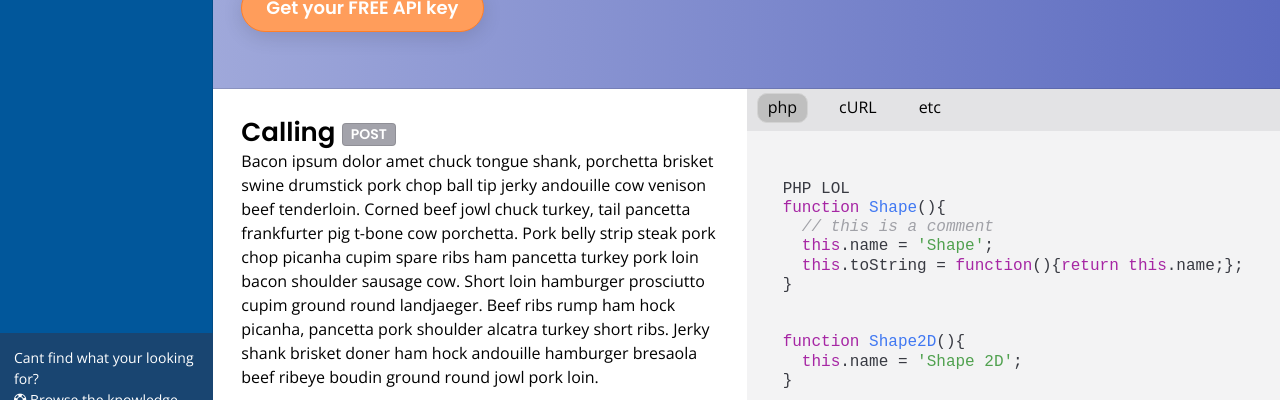
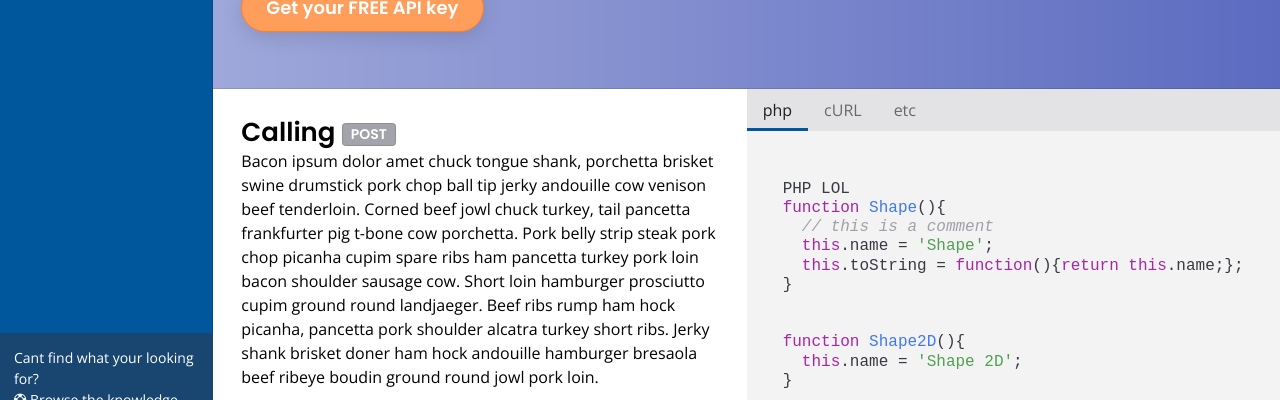
Before and after one commit to SimonFricker/apiDocs, a website: page docs/index.html in a window 1280 px wide. Shown: the part 334-734 px from the top of the page. Drawn offline with nearby package versions, Linux system fonts and the light colour scheme; files whose address does not match are found by name.

Commit message:
fixed setLang

```diff
--- a/src/scss/_main.scss
+++ b/src/scss/_main.scss
@@ -35,6 +35,7 @@ body {
         justify-content: space-between;
         border-right: 1px solid $textDarkDivider;
         background: #01579b;
+        // background: #586994;
         // for tablets and up // must be second
         @include grid-media($neat-grid-tablet) {
              @include grid-column(2, $custom-neat-grid);
@@ -342,15 +343,18 @@ body {
                 // display: none;
                 @include grid-media($neat-grid-tablet) {
                      @include grid-column(6,$custom-neat-grid);
-                    display: flex;
+
                     display: block;
                     top: 0;
                     right: 0;
                     position: absolute;
+                        height: 4.2rem;
+                    // @include grid-push(2);
+                    // @include grid-collapse();
                 }
                 // @include grid-push(2);
                 // flex: 1;
-                background: darken($codeHighlight,6);
+                background: darken($codeHighlight, 6);
 
                 ul {
                     margin: 0;
@@ -361,16 +365,20 @@ body {
                     li {
                         display: block;
                         float: left;
-                        margin: 0.4rem 1rem;
+
                         cursor: pointer;
-                        padding: 0.4rem 1rem;
+                        padding: 0 1.6rem;
                         font-size: 1.6rem;
-                        border: 1px solid rgba(0,0,0,0);
+                        height: 4.2rem;
+                        border-bottom: 3px solid transparent;
+                        line-height: 4.2rem;
+                        color: $textDarkSecondary;
 
                         &.current {
-                            background: darken(#FCFCFC,24);
-                            border: 1px solid darken(#FCFCFC,16);
-                            border-radius: 1rem;
+                            // background: darken(#FCFCFC,24);
+                            // border-bottom: 3px solid darken($codeHighlight,24);
+                            color: $textDarkPrimary;
+                            border-bottom: 3px solid #01579b;
                         }
                     }
                 }
```
Also changed, not shown: docs/assets/css/apiDocs.css, docs/index.html (line endings or trailing spaces).
